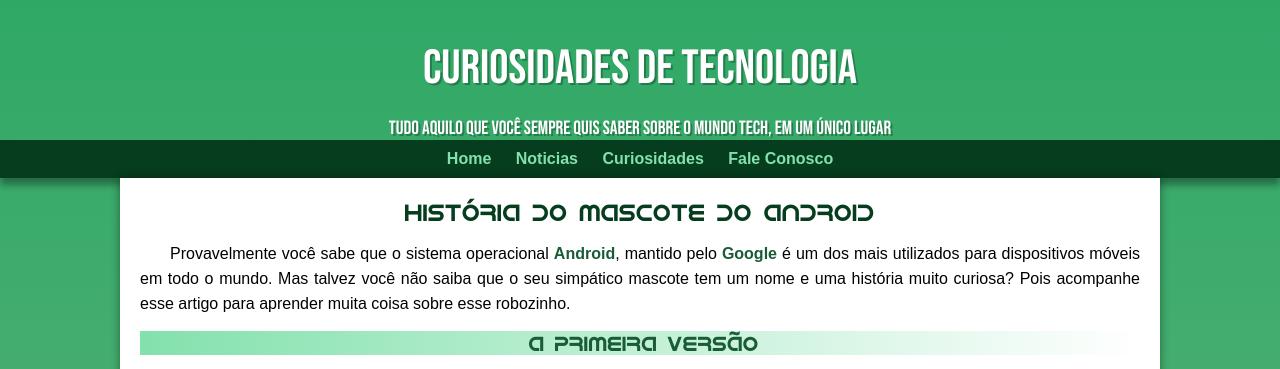
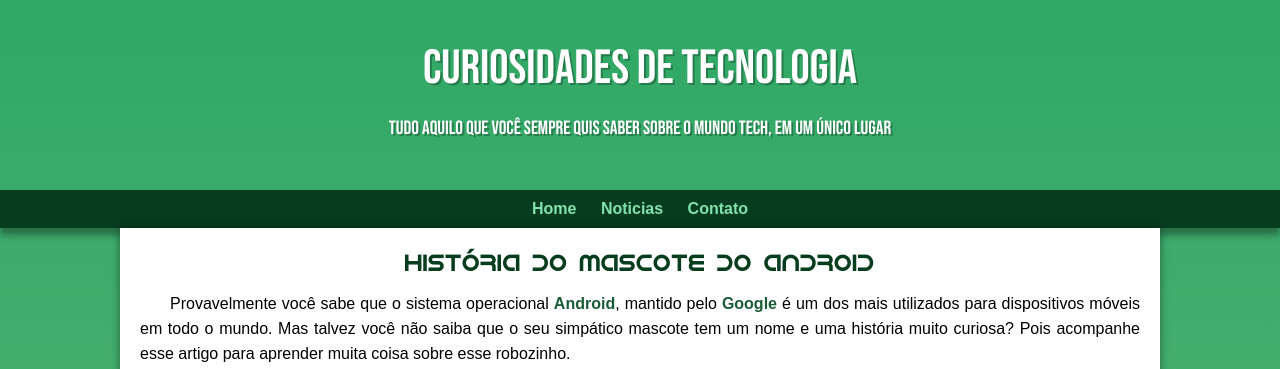
Before and after one commit to Natalialuna481/projeto-android, a plain HTML site: page index.html in a window 1280 px wide. Shown: the top 369 px of the page. Drawn offline with Linux system fonts and the light colour scheme.

Commit message:
problema de padding corrigido

```diff
--- a/index.html
+++ b/index.html
@@ -14,8 +14,7 @@
         <nav>
             <a href="#">Home</a>
             <a href="#">Noticias</a>
-            <a href="#">Curiosidades</a>
-            <a href="#">Fale Conosco</a>
+            <a href="#">Contato</a>
         </nav>
         <main>
             <article>
--- a/style/style.css
+++ b/style/style.css
@@ -61,7 +61,7 @@ header > p {
     padding-right: 10px;
     padding-left: 10px;
     margin: auto;
-    margin-bottom: 3,0px;
+    padding-bottom: 50px;
     text-shadow: 2px 2px 0px rgba(0, 0, 0, 0.266);
 }
 
```
